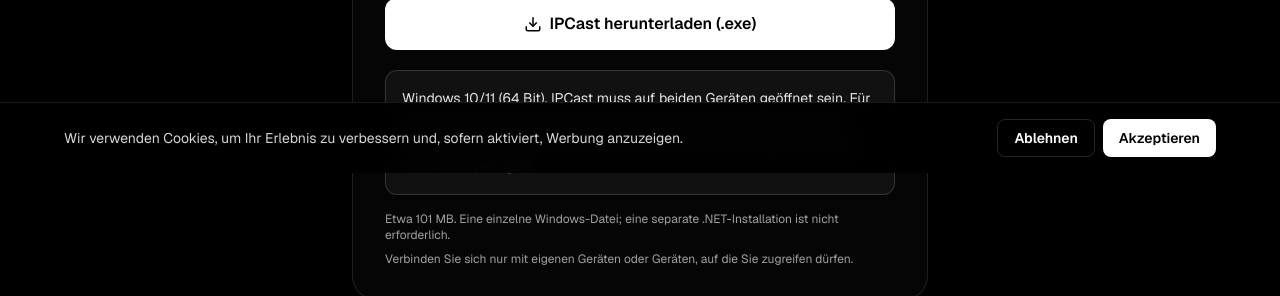
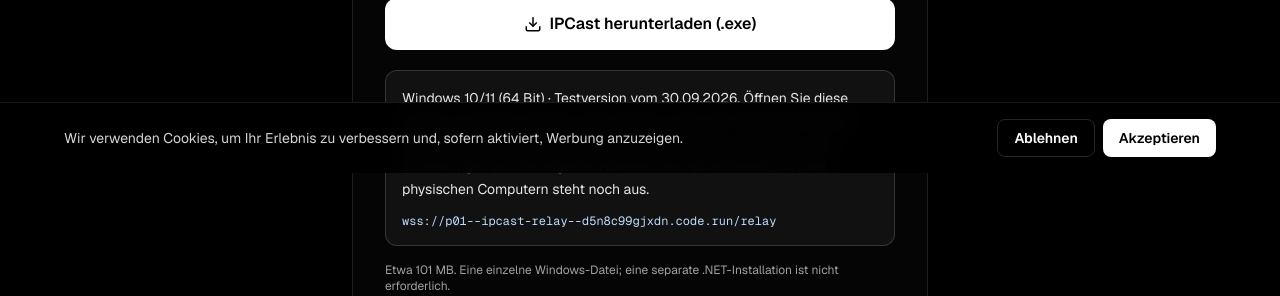
Before and after one commit to demiirrr25-create/ipscans-depo, a Next.js app: page /de/ipcast in a window 1280 px wide. Shown: the part 627-923 px from the top of the page. Built offline with nearby package versions, Linux system fonts and the light colour scheme; no server answers.

Commit message:
Point IPCast downloads to verified Northflank preview and explain relay settings

```diff
--- a/src/app/[locale]/ipcast/page.tsx
+++ b/src/app/[locale]/ipcast/page.tsx
@@ -12,11 +12,11 @@
 }
 
 const connectionNotes = {
-  tr: "Windows 10/11 (64 bit). Yerel bağlantıda iki cihazda da IPCast açık olmalıdır. Farklı internet ağları arasında bağlantı için iki cihazda aynı çalışan relay sunucusunu yapılandırın. Henüz herkese açık bir IPCast relay hizmeti sunulmuyor.",
-  en: "Windows 10/11 (64-bit). Keep IPCast open on both devices. Connections across different networks require the same running relay server configured on both devices. A public IPCast relay service is not yet available.",
-  de: "Windows 10/11 (64 Bit). IPCast muss auf beiden Geräten geöffnet sein. Für verschiedene Netzwerke muss auf beiden Geräten derselbe laufende Relay-Server eingerichtet sein. Ein öffentlicher IPCast-Relay-Dienst ist noch nicht verfügbar.",
-  fr: "Windows 10/11 (64 bits). Ouvrez IPCast sur les deux appareils. Entre réseaux différents, configurez le même serveur relais actif sur les deux appareils. Aucun service relais public IPCast n’est encore disponible.",
-  es: "Windows 10/11 (64 bits). Mantén IPCast abierto en ambos dispositivos. Entre redes diferentes, configura el mismo servidor relay activo en ambos dispositivos. Todavía no hay un servicio relay público de IPCast.",
+  tr: "Windows 10/11 (64 bit) · 30.09.2026 deneme sürümü. İki cihazda da bu sürümü açın. Northflank relay yeni profillerde hazırdır. Mevcut profillerde Ayarlar bölümündeki relay adresini aşağıdaki adresle güncelleyin. İki ayrı fiziksel bilgisayarda kabul testi henüz tamamlanmadı.",
+  en: "Windows 10/11 (64-bit) · Preview dated 2026-09-30. Open this version on both devices. New profiles include the Northflank relay. For existing profiles, update the relay address in Settings to the address below. Acceptance testing on two separate physical computers is still pending.",
+  de: "Windows 10/11 (64 Bit) · Testversion vom 30.09.2026. Öffnen Sie diese Version auf beiden Geräten. Neue Profile nutzen den Northflank-Relay. Aktualisieren Sie bei vorhandenen Profilen die Relay-Adresse in den Einstellungen auf die folgende Adresse. Der Abnahmetest mit zwei physischen Computern steht noch aus.",
+  fr: "Windows 10/11 (64 bits) · Version de test du 30/09/2026. Ouvrez cette version sur les deux appareils. Les nouveaux profils incluent le relais Northflank. Pour les profils existants, remplacez l’adresse du relais dans les paramètres par celle ci-dessous. Le test de validation sur deux ordinateurs physiques reste à effectuer.",
+  es: "Windows 10/11 (64 bits) · Versión de prueba del 30/09/2026. Abre esta versión en ambos dispositivos. Los perfiles nuevos incluyen el relay Northflank. En perfiles existentes, actualiza la dirección del relay en Ajustes con la dirección siguiente. La prueba de aceptación en dos ordenadores físicos sigue pendiente.",
 };
 
 export default async function IpCastPage({
@@ -57,7 +57,8 @@
           </ul>
 
           <a
-            href="https://github.com/demiirrr25-create/ipscans-depo/releases/download/ipcast-latest/IPCast.exe"
+            href="https://github.com/demiirrr25-create/ipscans-depo/releases/download/ipcast-preview-2026-09-30/IPCast.exe"
+            aria-describedby="ipcast-release-notes"
             className="btn-primary mt-8 flex w-full items-center justify-center gap-2 rounded-xl px-6 py-3.5 font-semibold"
           >
             <svg width="18" height="18" viewBox="0 0 24 24" fill="none" stroke="currentColor" strokeWidth="2">
@@ -68,7 +69,10 @@
             {t.button}
           </a>
 
-          <p className="mt-5 rounded-xl border border-white/15 bg-white/5 p-4 text-sm leading-relaxed text-neutral-200">{connectionNotes[locale]}</p>
+          <div id="ipcast-release-notes" className="mt-5 rounded-xl border border-white/15 bg-white/5 p-4 text-sm leading-relaxed text-neutral-200">
+            <p>{connectionNotes[locale]}</p>
+            <code className="mt-3 block break-all text-xs text-blue-200">wss://p01--ipcast-relay--d5n8c99gjxdn.code.run/relay</code>
+          </div>
           <p className="mt-4 text-xs text-neutral-400">{t.note}</p>
           <p className="mt-2 text-xs text-neutral-400">{t.safe}</p>
         </div>
```
